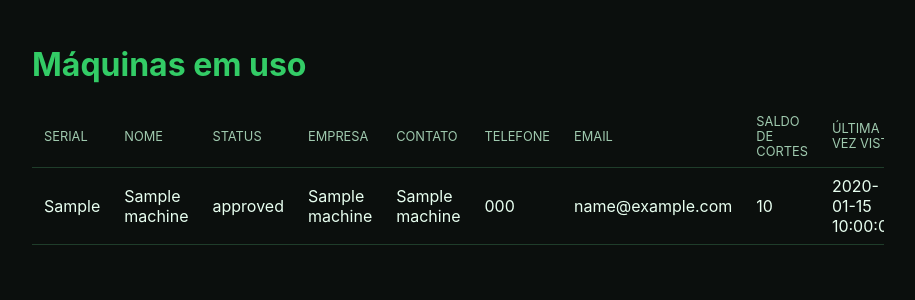
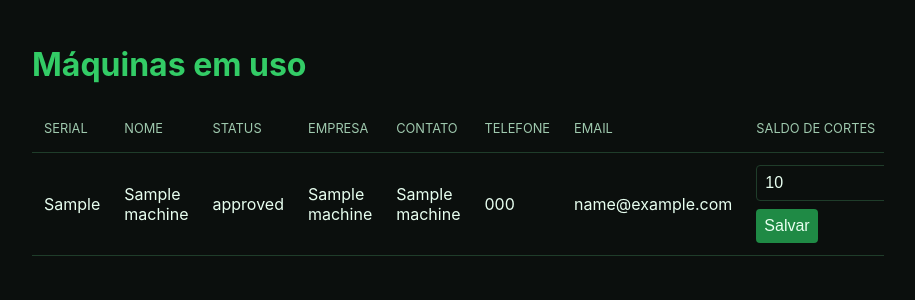
Before and after one commit to guilhermeamorim123/sac-mix, a FastAPI app: page /machines/em-uso in a window 1280 px wide. Shown: the part 62-362 px from the top of the page, without its empty margins (182-1097 px from the left). Run offline with FastAPI, Linux system fonts and the light colour scheme; the visitor is signed in with stand-in values (Sample User, id 1); tables that the repository leaves empty hold one stand-in row (values such as "Sample post").

Commit message:
feat(fleet-panel): make cut balance editable on machines em uso page

```diff
--- a/hardware-re/fleet-panel/templates/machines_em_uso.html
+++ b/hardware-re/fleet-panel/templates/machines_em_uso.html
@@ -27,7 +27,13 @@
       <td>{{ m.contact_name }}</td>
       <td>{{ m.phone }}</td>
       <td>{{ m.email }}</td>
-      <td>{{ m.cut_balance }}</td>
+      <td>
+        <form method="post" action="/machines/set-balance" class="balance-form">
+          <input type="hidden" name="serial" value="{{ m.serial }}">
+          <input type="number" name="balance" value="{{ m.cut_balance }}" min="0">
+          <button type="submit">Salvar</button>
+        </form>
+      </td>
       <td>{{ m.last_seen_at }}</td>
     </tr>
     {% else %}
```
